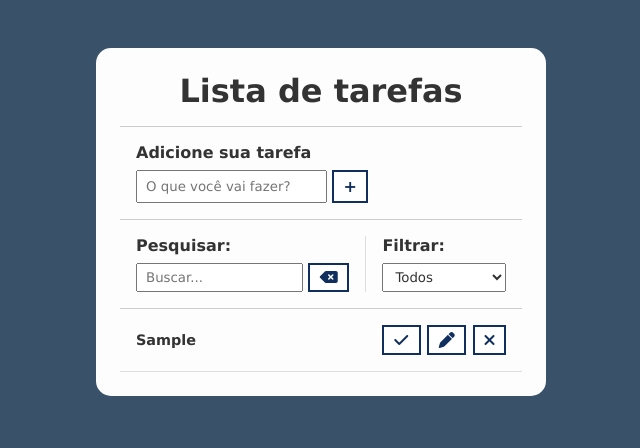
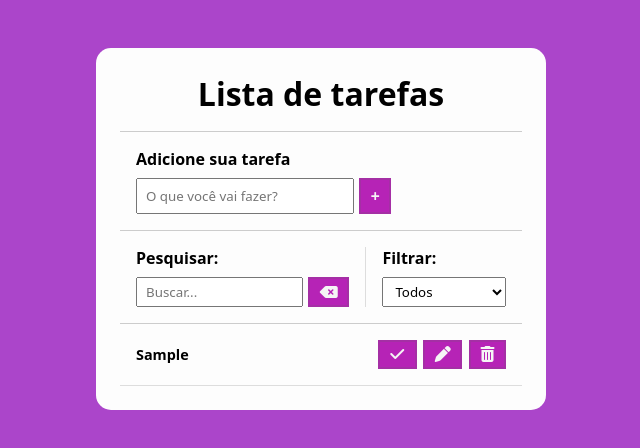
Before and after one commit to NicoleLima0/To-Do-List, a plain HTML site: page index.html in a window 1280 px wide. Both pictures are taken after typing "Sample" into the empty fields and a click on the button 669 px from the left and 186 px from the top of the page. Shown: the whole page, without its empty margins (319-959 px from the left). Drawn offline with Linux system fonts and the light colour scheme.

Commit message:
Alterando o estilo

```diff
--- a/index.html
+++ b/index.html
@@ -29,7 +29,7 @@
             placeholder="O que você vai fazer?"
           />
           <button type="submit">
-            <i class="fa-thin fa-plus"></i>
+            <i class="fa-thin fa-plus" style="color: #f5f5f5;"></i>
           </button>
         </div>
       </form>
@@ -38,7 +38,7 @@
         <div class="form-control">
           <input type="text" id="edit-input" />
           <button type="submit">
-            <i class="fa-solid fa-check-double"></i>
+            <i class="fa-solid fa-check-double" style="color: #f5f5f5" ;></i>
           </button>
         </div>
         <button id="cancel-edit-btn">Cancelar</button>
@@ -49,7 +49,7 @@
           <form>
             <input type="text" id="search-input" placeholder="Buscar..." />
             <button id="erase-button">
-              <i class="fa-solid fa-delete-left"></i>
+              <i class="fa-solid fa-delete-left" style="color: #f5f5f5" ;></i>
             </button>
           </form>
         </div>
--- a/script.js
+++ b/script.js
@@ -21,17 +21,17 @@ const saveTodo = (text, done = 0, save = 1) => {
   //criando os botões
   const doneBtn = document.createElement("button");
   doneBtn.classList.add("finish-todo");
-  doneBtn.innerHTML = '<i class="fa-solid fa-check"></i>';//inserindo o ícone
+  doneBtn.innerHTML = '<i class="fa-solid fa-check" style="color: #f5f5f5;"></i>';//inserindo o ícone
   todo.appendChild(doneBtn);
 
   const editBtn = document.createElement("button");
   editBtn.classList.add("edit-todo");
-  editBtn.innerHTML = '<i class="fa-solid fa-pen"></i>';
+  editBtn.innerHTML = '<i class="fa-solid fa-pen" style="color: #f5f5f5;"></i>';
   todo.appendChild(editBtn);
 
   const deleteBtn = document.createElement("button");
   deleteBtn.classList.add("remove-todo");
-  deleteBtn.innerHTML = '<i class="fa-solid fa-xmark"></i>';
+  deleteBtn.innerHTML = '<i class="fa-solid fa-trash-can" style="color: #f5f5f5;"></i>';
   todo.appendChild(deleteBtn);
 
   // Utilizando dados da localStorage
--- a/style.css
+++ b/style.css
@@ -2,21 +2,21 @@
   padding: 0;
   margin: 0;
   box-sizing: border-box;
-    font-family: Verdana;
-    color: #333;
+  font-family: system-ui;
+  color: black;
 }
 
 body {
   /* background-image: url("../img/bg.jpg"); */
-    background-color: #395169;
+  background-color: #ab45ca;
   background-position: center;
   background-size: cover;
 }
 
 button {
-    background-color: #ffffff;
-    color: #102f5e;
-    border: 2px solid #102f5e;
+  background-color: rgb(182, 35, 182);
+  color: rgb(165, 47, 165);
+  border: 2px solid rgb(165, 47, 165);
   padding: 0.3rem 0.6rem;
   font-size: 1rem;
   cursor: pointer;
@@ -27,7 +27,7 @@
 }
 
 button:hover {
-    background-color: #102f5e;
+  background-color: #5919cf;
 }
 
 button:hover > i {
@@ -36,7 +36,7 @@
 
 button i {
   pointer-events: none;
-    color: #102f5e;
+  color: #5919cf;
   font-weight: bold;
 }
 
@@ -87,7 +87,7 @@
 
 #cancel-edit-btn {
   margin-top: 1rem;
-    color: #444;
+  color: #fffcfc;
 }
 
 /* Todo Toolbar */
@@ -149,7 +149,7 @@
 }
 
 .done {
-    background: #395169;
+  background: #5919cf;
 }
 
 .done h3 {
```
Lines whose indentation alone changed are shown as unchanged.
